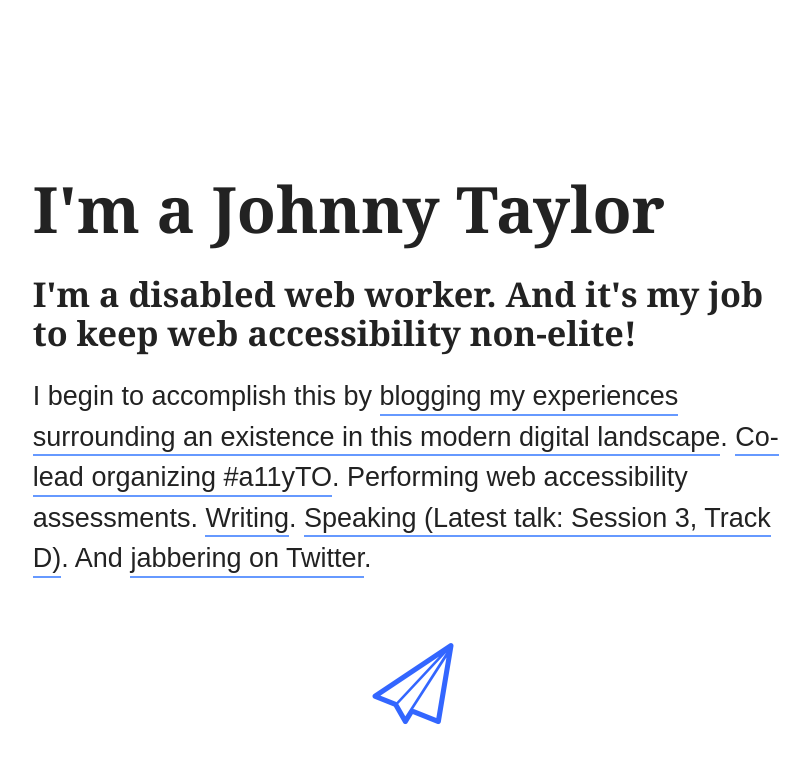
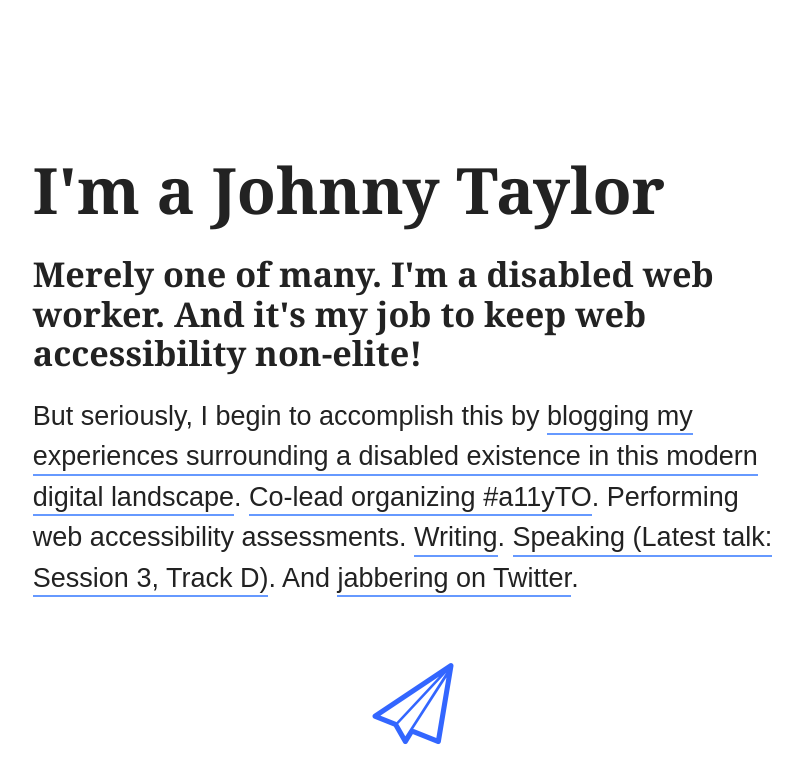
Before and after one commit to abledaccess/johnnydaux.org, a Jekyll site: the page built from index.md, in a window 1280 px wide. Shown: the top 783 px of the page, without its empty margins (227-1036 px from the left). Built offline with Jekyll 4.4.1, drawn with Linux system fonts in a browser that asks for light colours.

Commit message:
GH-PAGES: Update copy

```diff
--- a/index.md
+++ b/index.md
@@ -9,6 +9,6 @@
   exclude: 'no'
 ---
 
-<p class="intro">I'm a disabled web worker. And it's my job to keep web accessibility non-elite!</p>
+<p class="intro">Merely one of many. I'm a disabled web worker. And it's my job to keep web accessibility non-elite!</p>
 
-I begin to accomplish this by [blogging my experiences surrounding an existence in this modern digital landscape](https://abledaccess.com). [Co-lead organizing #a11yTO](http://a11yto.com). Performing web accessibility assessments. [Writing](http://simplyaccessible.com/article/being-disabled-can-be-lame/). [Speaking (Latest talk: Session 3, Track D)](http://accessibilitycampto.org/schedule.php#pm1). And [jabbering on Twitter](https://twitter.com/abledaccess).
+But seriously, I begin to accomplish this by [blogging my experiences surrounding a disabled existence in this modern digital landscape](https://abledaccess.com). [Co-lead organizing #a11yTO](http://a11yto.com). Performing web accessibility assessments. [Writing](http://simplyaccessible.com/article/being-disabled-can-be-lame/). [Speaking (Latest talk: Session 3, Track D)](http://accessibilitycampto.org/schedule.php#pm1). And [jabbering on Twitter](https://twitter.com/abledaccess).
```
